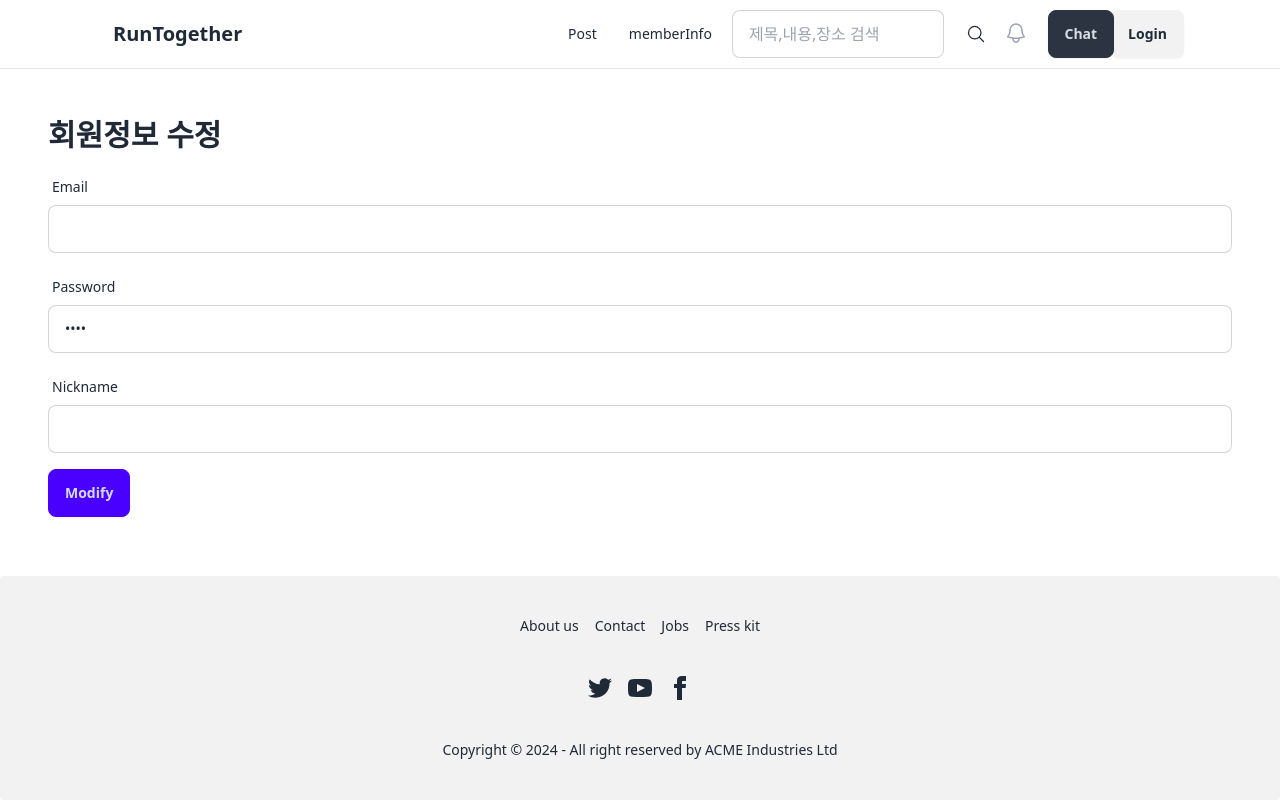
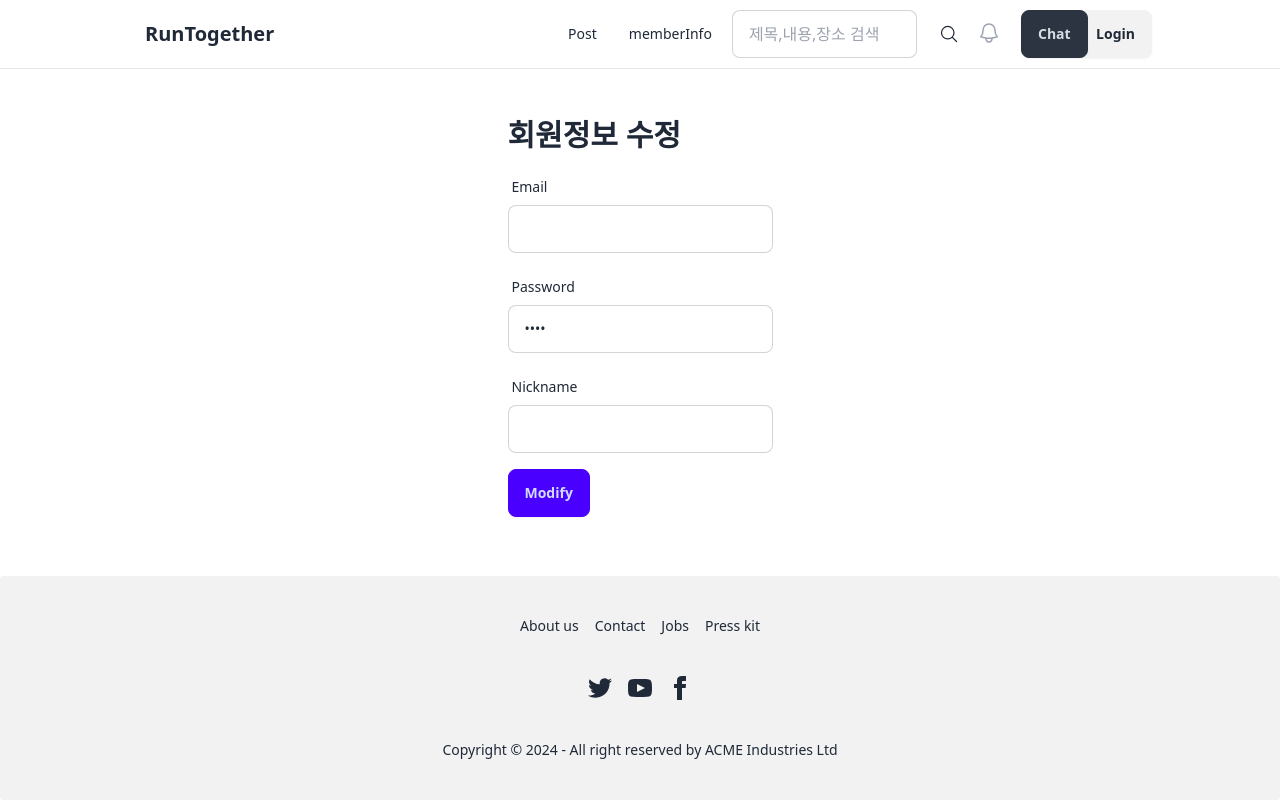
Before and after one commit to CHOHUNE/TOGERUN_FRONT, a React (Create React App) app: page /member/modify in a window 1280 px wide. Built offline with nearby package versions, Linux system fonts and the light colour scheme.

Commit message:
refactor : 좌우 여백 감소, 주석제거 등

```diff
--- a/src/atoms/singinState.js
+++ b/src/atoms/singinState.js
@@ -6,11 +6,7 @@ export const initState = {
     email:'',
     nickname:'',
     accessToken:'',
-    refreshToken:'',
-    // chatRooms:[],
-    // activeChatRoomId:null,
-    // unreadMessages:{},
-// 위 전역 상태 값에 참가한 채팅 목록, 더 추가하면 읽지 않은 알림 정도를 추가할 수 있음
+
 }
 
 
@@ -31,37 +27,3 @@ export const signInState = atom({
     key:'signInState',
     default:loadMemberCookie()||initState
 })
-
-//- - - - - - - - atom 사용 예시 - - - - - - - - - -
-// // 참가한 채팅방 목록
-// export const chatRoomsState = atom({
-//     key: 'chatRoomsState',
-//     default: [],
-// });
-//
-// // 현재 활성화된 채팅방 ID
-// export const activeChatRoomIdState = atom({
-//     key: 'activeChatRoomIdState',
-//     default: null,
-// });
-//
-// // 읽지 않은 메시지 수
-// export const unreadMessagesState = atom({
-//     key: 'unreadMessagesState',
-//     default: {},
-// });
-// - - - - - - - 상태값 주입 예시  --  - - - - -
-// const handleJoinChatRoom = (chatRoom) => {
-//     setChatRooms((prevRooms) => [...prevRooms, chatRoom]);
-// };
-//
-// const handleSetActiveChatRoom = (chatRoomId) => {
-//     setActiveChatRoomId(chatRoomId);
-// };
-//
-// const handleAddUnreadMessage = (chatRoomId) => {
-//     setUnreadMessages((prevMessages) => ({
-//         ...prevMessages,
-//         [chatRoomId]: (prevMessages[chatRoomId] || 0) + 1,
-//     }));
-// };
--- a/src/layouts/BasicLayout.js
+++ b/src/layouts/BasicLayout.js
@@ -6,12 +6,12 @@ const BasicLayout = ({children}) => {
     return (
         <div className="flex flex-col min-h-screen">
             <header className="border-b">
-                <div className="container mx-auto px-4 sm:px-6 lg:px-8">
+                <div className="max-w-7xl mx-auto px-4 sm:px-6 md:px-8 lg:px-12 xl:px-16 2xl:px-24">
                     <BasicMenu/>
                 </div>
             </header>
 
-            <main className="flex-grow container mx-auto px-4 sm:px-6 lg:px-8 my-8">
+            <main className="flex-grow max-w-7xl mx-auto px-4 sm:px-6 md:px-8 lg:px-12 xl:px-16 2xl:px-24 my-8">
                 {children}
             </main>
 
--- a/src/util/JwtUtil.js
+++ b/src/util/JwtUtil.js
@@ -55,7 +55,7 @@ const beforeRes = async (res) => {
 
         const memberCookieValue = getCookie("member")
 
-        const result = await refreshJWT()
+        const result = await refreshJWT(memberCookieValue.accessToken)
         console.log("refreshJWT RESULT", result)
 
         memberCookieValue.accessToken = result.accessToken
```
